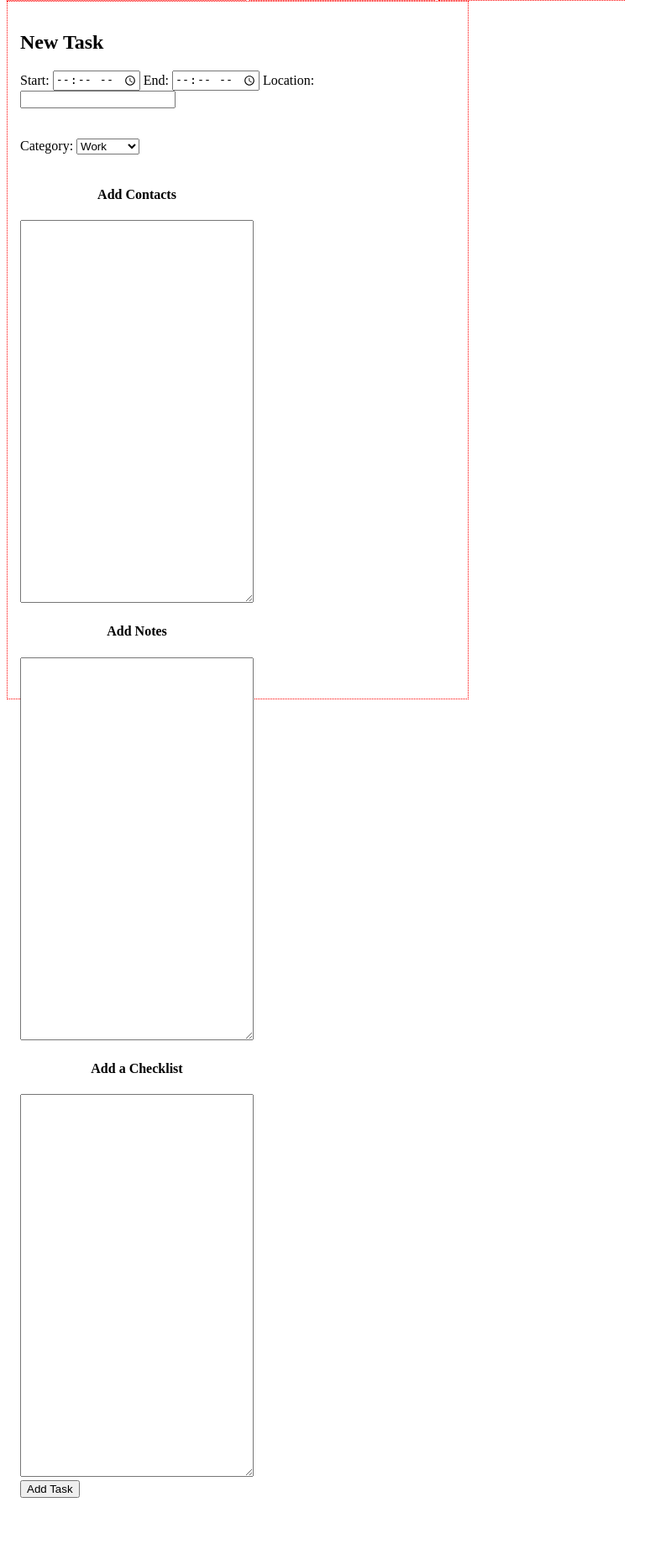
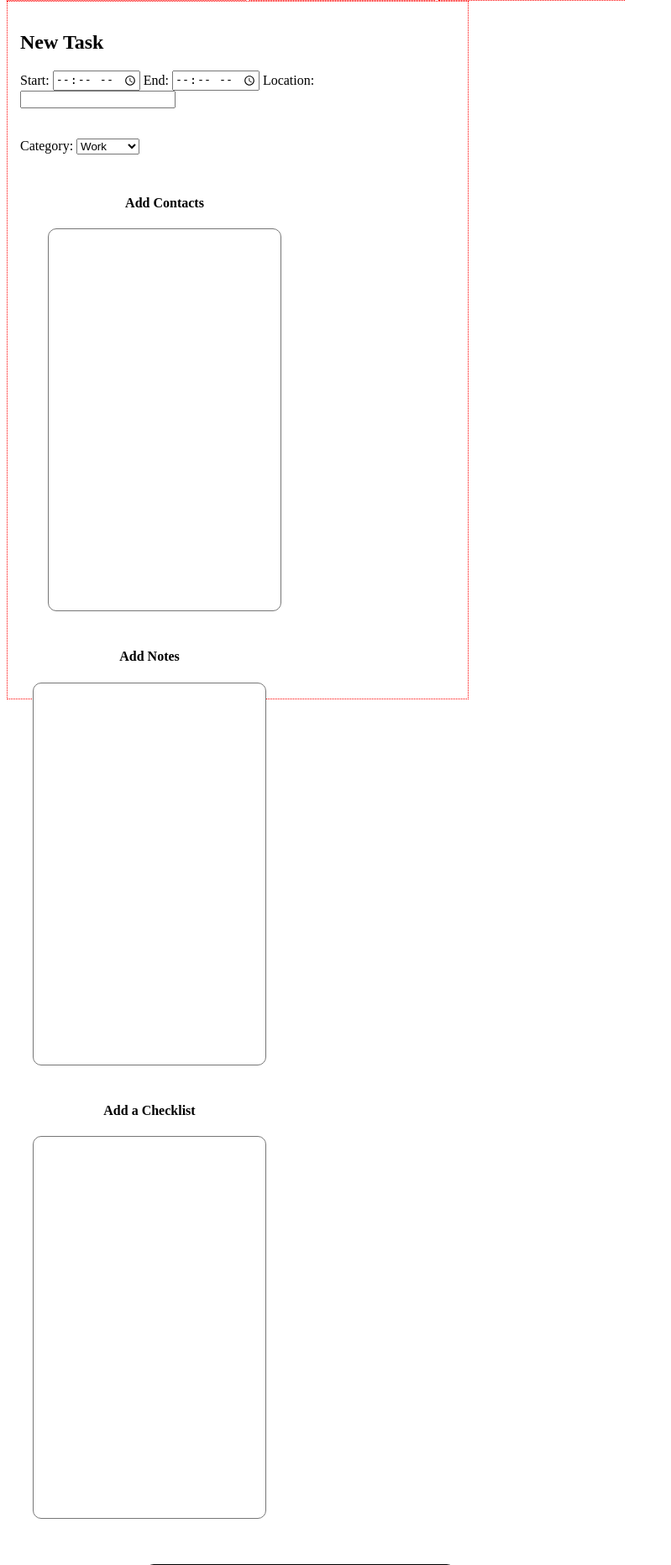
Before and after one commit to IsaiahWHayes/scheduler, a Flask app: page /schedule in a window 1280 px wide. Shown: the part 937-2801 px from the top of the page at 84% size, without its empty margins (0-799 px from the left). Before the commit the page ends 2721 px from the top, so only its background shows below. Run offline with Flask 2, Linux system fonts and the light colour scheme.

Commit message:
added additional CSS styling to section 4

```diff
--- a/scheduler.sql
+++ b/scheduler.sql
@@ -44,7 +44,9 @@ CREATE TABLE IF NOT EXISTS `scheduler`.`tasks` (
   `location` VARCHAR(255) NULL,
   `start_time` TIME NULL,
   `end_time` TIME NULL,
-  `attendees` TEXT NULL,
+  `contact` TEXT NULL,
+  `note` TEXT NULL,
+  `checklist` TEXT NULL,
   PRIMARY KEY (`id`),
   INDEX `fk_tasks_users_idx` (`users_id` ASC) VISIBLE,
   CONSTRAINT `fk_tasks_users`
--- a/static/schedule.css
+++ b/static/schedule.css
@@ -76,7 +76,26 @@
 
 .task-details-div {
     display: inline-block;
+    margin: 10px 15px;
 }
+
+    .contacts-div {
+        margin-left: 33px;
+    }
+
+    .task-details-div textarea {
+        border-radius: 10px;
+        resize: none;
+    }
+
+    .new-task-form button {
+        font-size: 20px;
+        padding: 15px 150px;
+        border: thin solid black;
+        border-radius: 10px;
+        margin-left: 148.5px;
+        margin-top: 40px;
+    }
 
 .task-details-div h4 {
     text-align: center;
--- a/templates/schedule.html
+++ b/templates/schedule.html
@@ -80,27 +80,26 @@
                     <br><br>
 
                     <!-- task details / Contact input section -->
-                    <div class="task-details-div">
+                    <div class="task-details-div contacts-div">
                         <h4>Add Contacts</h4>
 
-                        <textarea name="" id="" cols="32" rows="30"></textarea>
+                        <textarea name="contacts" id="contacts-div" cols="32" rows="30"></textarea>
                     </div>
 
                     <div class="task-details-div">
                         <h4>Add Notes</h4>
 
-                        <textarea name="" id="" cols="32" rows="30"></textarea>
+                        <textarea name="note" id="note" cols="32" rows="30"></textarea>
                     </div>
 
                     <div class="task-details-div">
                         <h4>Add a Checklist</h4>
 
-                        <textarea name="" id="" cols="32" rows="30"></textarea>
+                        <textarea name="checklist" id="checklist" cols="32" rows="30"></textarea>
                     </div>
                     <br>
 
                     <button>Add Task</button>
-
                 </form>
             </div>
         </div>
```
Also changed, not shown: 2 other files.
